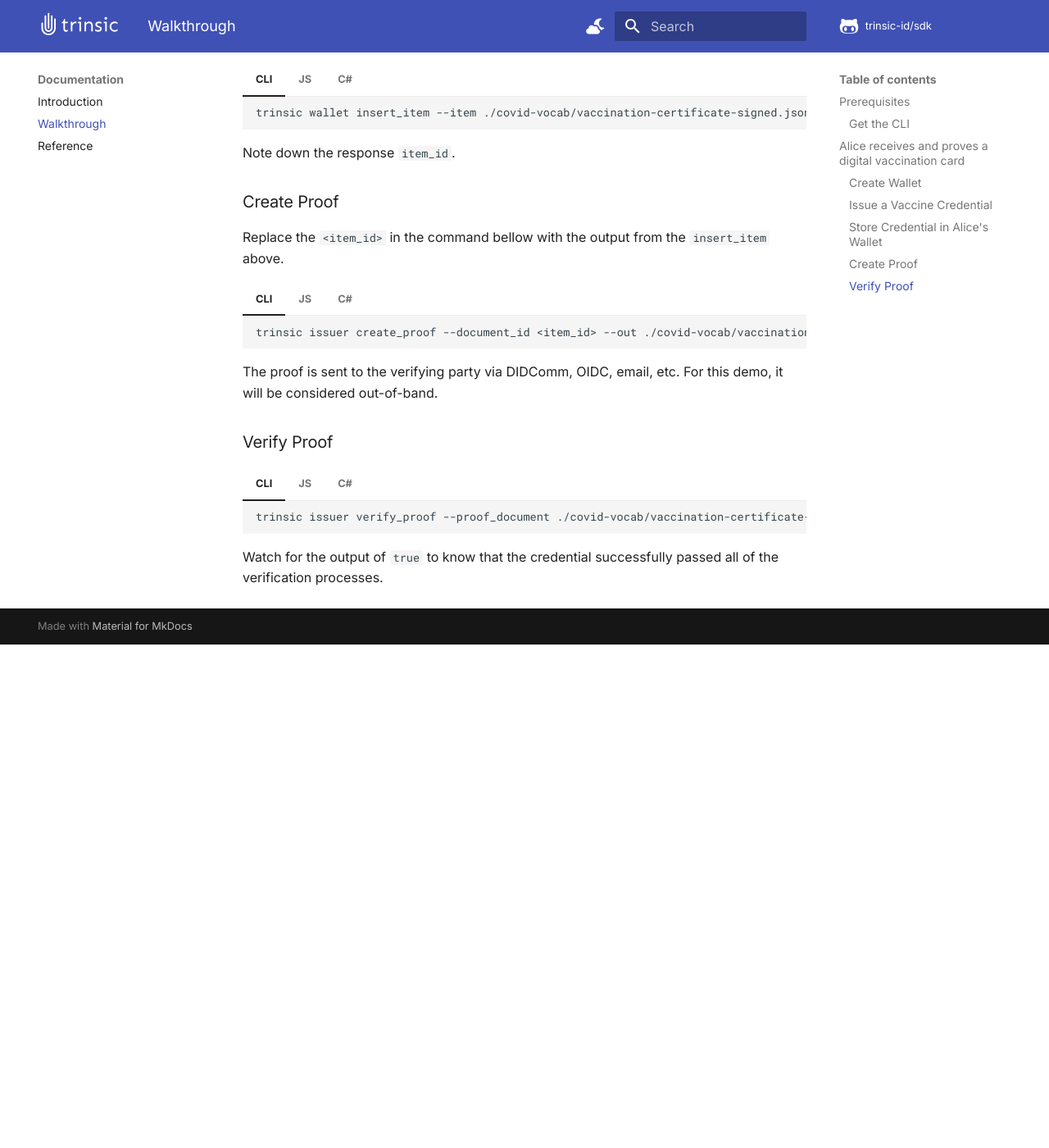
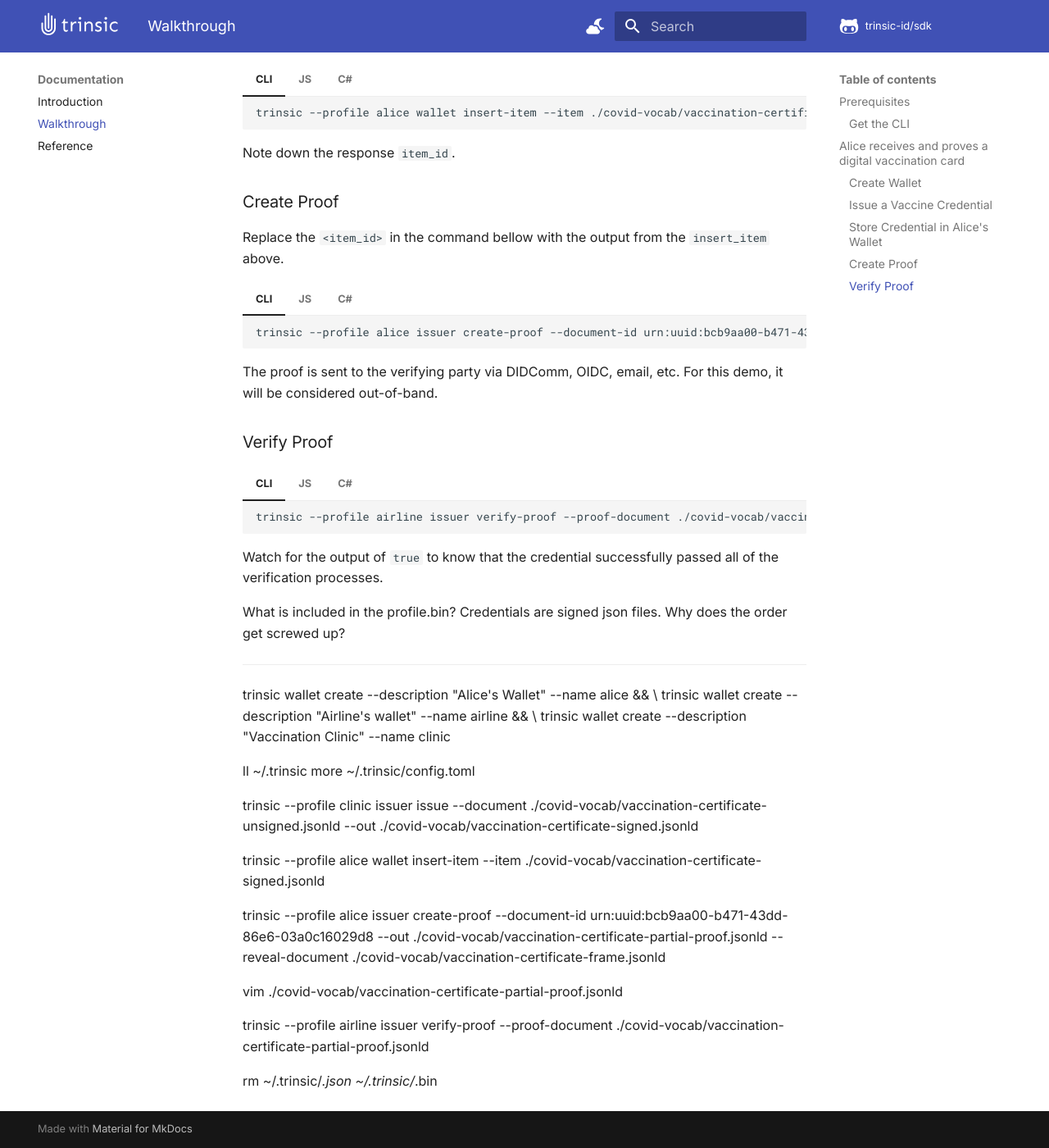
Before and after one commit to trinsic-id/v2-sdk, an MkDocs documentation site: the page built from docs/walkthrough.md, in a window 1280 px wide and 1400 px high, scrolled down 1336 px. Shown: the whole window at 82% size. Built offline with MkDocs 1.6.1 and Material for MkDocs 9.7.7, drawn with Linux system fonts in a browser that asks for light colours; comment, search, counter and statistics services are not loaded; before the commit the page ends 2122 px from its top, so only the background shows below that.

Commit message:
update walkthrough commands

````diff
--- a/docs/walkthrough.md
+++ b/docs/walkthrough.md
@@ -41,7 +41,7 @@
 === "CLI"
 
     ```bash
-    trinsic issuer issue --document ./covid-vocab/vaccination-certificate-unsigned.jsonld --out ./covid-vocab/vaccination-certificate-signed.jsonld
+    trinsic --profile clinic issuer issue --document ./covid-vocab/vaccination-certificate-unsigned.jsonld --out ./covid-vocab/vaccination-certificate-signed.jsonld
     ```
 === "JS"
 
@@ -63,7 +63,8 @@
 === "CLI"
 
     ```bash
-    trinsic wallet insert_item --item ./covid-vocab/vaccination-certificate-signed.jsonld
+    trinsic --profile alice wallet insert-item --item ./covid-vocab/vaccination-certificate-signed.jsonld
+
     ```
 
 === "JS"
@@ -87,7 +88,7 @@
 === "CLI"
 
     ```bash
-    trinsic issuer create_proof --document_id <item_id> --out ./covid-vocab/vaccination-certificate-partial-proof.jsonld --reveal_document ./covid-vocab/vaccination-certificate-frame.jsonld
+    trinsic --profile alice issuer create-proof --document-id urn:uuid:bcb9aa00-b471-43dd-86e6-03a0c16029d8 --out ./covid-vocab/vaccination-certificate-partial-proof.jsonld --reveal-document ./covid-vocab/vaccination-certificate-frame.jsonld
     ```
 
 === "JS"
@@ -110,7 +111,7 @@
 === "CLI"
 
     ```bash
-    trinsic issuer verify_proof --proof_document ./covid-vocab/vaccination-certificate-partial-proof.jsonld
+    trinsic --profile airline issuer verify-proof --proof-document ./covid-vocab/vaccination-certificate-partial-proof.jsonld
     ```
 
 === "JS"
@@ -126,3 +127,29 @@
     ```
 
 Watch for the output of `true` to know that the credential successfully passed all of the verification processes.
+
+What is included in the profile.bin?
+Credentials are signed json files.
+Why does the order get screwed up?
+
+----
+
+trinsic wallet create --description "Alice's Wallet" --name alice && \
+trinsic wallet create --description "Airline's wallet" --name airline && \
+trinsic wallet create --description "Vaccination Clinic" --name clinic
+
+ll ~/.trinsic
+more ~/.trinsic/config.toml
+
+trinsic --profile clinic issuer issue --document ./covid-vocab/vaccination-certificate-unsigned.jsonld --out ./covid-vocab/vaccination-certificate-signed.jsonld
+
+
+trinsic --profile alice wallet insert-item --item ./covid-vocab/vaccination-certificate-signed.jsonld
+
+trinsic --profile alice issuer create-proof --document-id urn:uuid:bcb9aa00-b471-43dd-86e6-03a0c16029d8 --out ./covid-vocab/vaccination-certificate-partial-proof.jsonld --reveal-document ./covid-vocab/vaccination-certificate-frame.jsonld
+
+vim ./covid-vocab/vaccination-certificate-partial-proof.jsonld
+
+trinsic --profile airline issuer verify-proof --proof-document ./covid-vocab/vaccination-certificate-partial-proof.jsonld
+
+rm ~/.trinsic/*.json ~/.trinsic/*.bin
````
